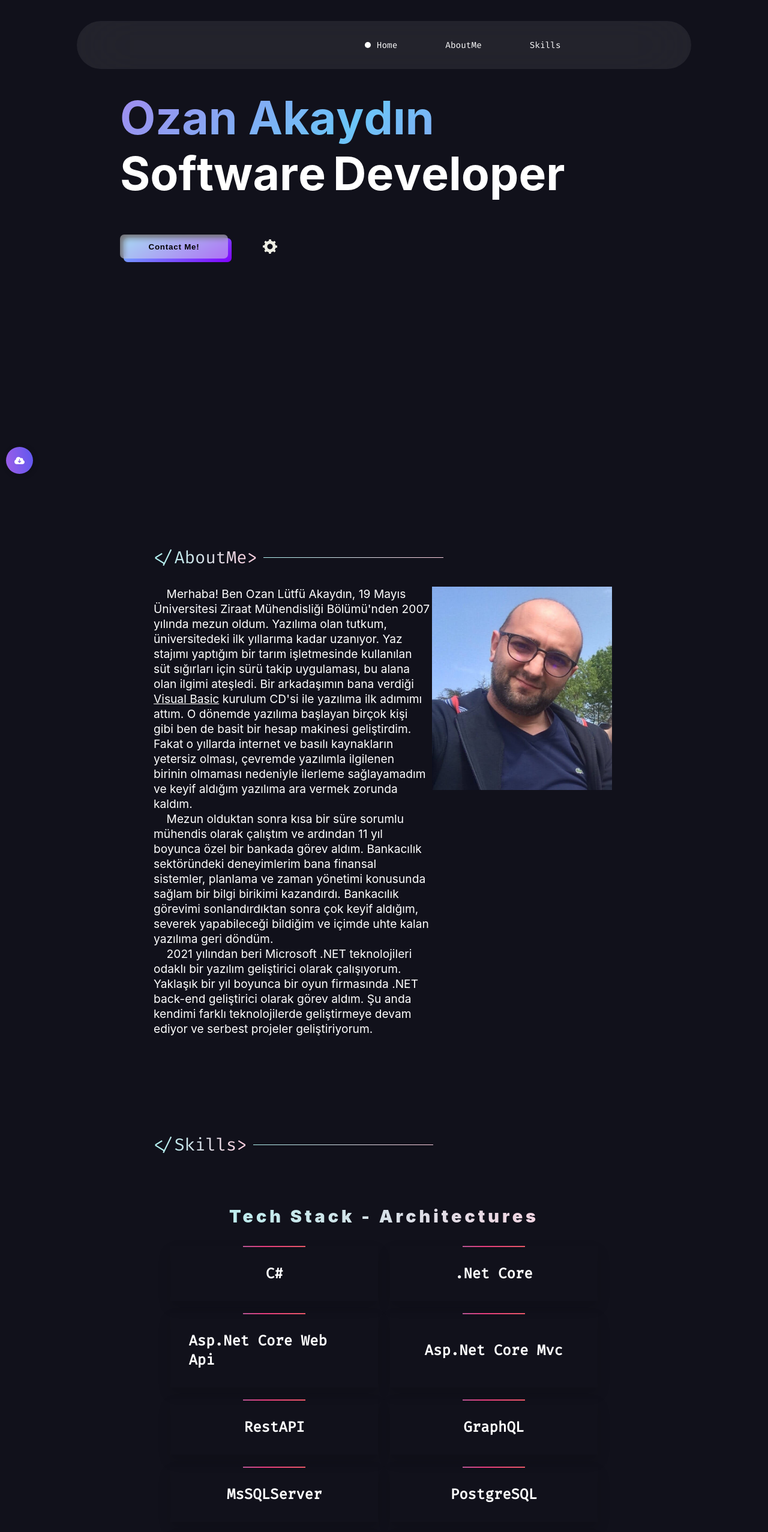
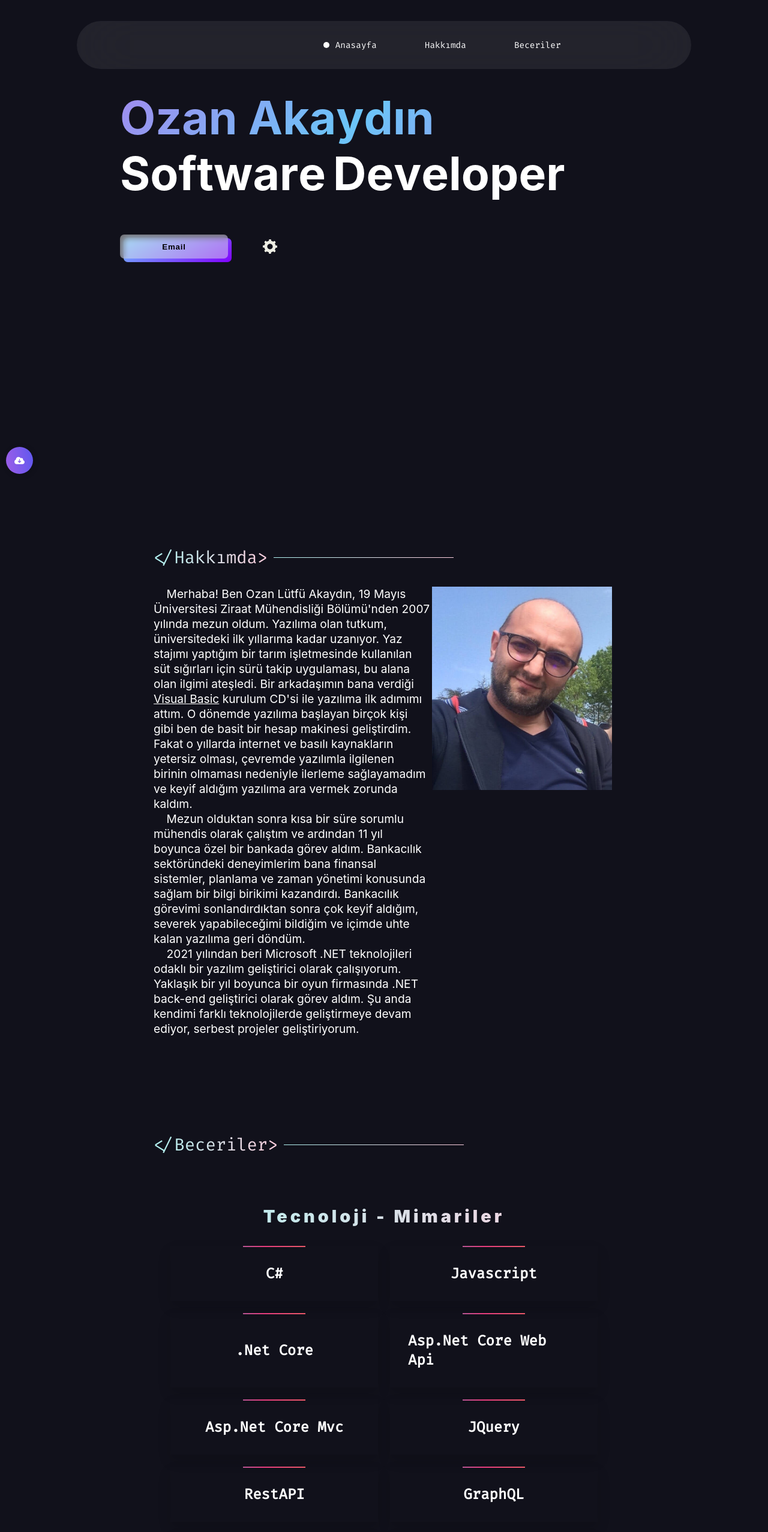
Before and after one commit to oznakdn/oznakdn.github.io, a plain HTML site: page index.html in a window 1280 px wide. Shown: the top 2554 px of the page at 60% size. Drawn offline with nearby package versions, Linux system fonts and the light colour scheme; a web font is replaced by a local one.

Commit message:
updated the page

```diff
--- a/index.html
+++ b/index.html
@@ -51,7 +51,7 @@
                 data-aos="fade-down"
                 data-aos-delay="100"
               >
-                Home
+                Anasayfa
               </li></a
             >
             <a href="#about" aria-label="about menu button">
@@ -61,7 +61,7 @@
                 data-aos="fade-down"
                 data-aos-delay="300"
               >
-                AboutMe
+                Hakkımda
               </li></a
             >
             <a href="#skills" aria-label="skills menu button">
@@ -71,7 +71,7 @@
                 data-aos="fade-down"
                 data-aos-delay="500"
               >
-                Skills
+                Beceriler
               </li></a
             >
           </ul>
@@ -107,7 +107,7 @@
               class="mobile-navbar-tabs-li home activeThismobiletab"
               onclick="hidemenubyli()"
             >
-              Home
+              Anasayfa
             </li></a
           >
           <a href="#about" tabindex="0" aria-label="about menu button">
@@ -116,7 +116,7 @@
               class="mobile-navbar-tabs-li about"
               onclick="hidemenubyli()"
             >
-              AboutMe
+              Hakkımda
             </li></a
           >
           <a href="#skills" tabindex="0" aria-label="skills menu button">
@@ -125,7 +125,7 @@
               class="mobile-navbar-tabs-li skills"
               onclick="hidemenubyli()"
             >
-              Skills
+              Beceriler
             </li></a
           >
         </ul>
@@ -175,7 +175,7 @@
           <div class="contact-btn-div" data-aos="fade-up" data-aos-delay="800">
             <a href="mailto:infovinodjangid@gmail.com" tabindex="-1">
               <button class="letsTalkBtn">
-                <p class="letsTalkBtn-text">Contact Me!</p>
+                <p class="letsTalkBtn-text">Email</p>
                 <span class="letsTalkBtn-BG"></span></button
             ></a>
             <div class="setting-container" id="setting-container">
@@ -212,19 +212,7 @@
               <div
                 class="soundtogglebuttoncontainer"
                 id="soundtogglebuttoncontainer"
-              >
-                <input
-                  type="checkbox"
-                  id="switchforsound"
-                  onclick="playpause()"
-                />
-                <label
-                  for="switchforsound"
-                  id="labelforsound"
-                  tabindex="0"
-                  aria-label="switch sound"
-                ></label>
-              </div>
+              ></div>
             </div>
             <!-- setting div ends -->
           </div>
@@ -240,7 +228,7 @@
             </svg>
           </div>
 
-          <div class="text">Resume</div>
+          <div class="text">Özgeçmiş</div>
         </button>
       </section>
       <!-- landing page ends here -->
@@ -252,7 +240,7 @@
               tabindex="0"
               aria-label="About me heading"
             >
-              &#60;/AboutMe&#62;
+              &#60;/Hakkımda&#62;
             </article>
             <p class="aboutHeadingP"></p>
           </div>
@@ -279,7 +267,7 @@
                 bankada görev aldım. Bankacılık sektöründeki deneyimlerim bana
                 finansal sistemler, planlama ve zaman yönetimi konusunda sağlam
                 bir bilgi birikimi kazandırdı. Bankacılık görevimi
-                sonlandırdıktan sonra çok keyif aldığım, severek yapabileceği
+                sonlandırdıktan sonra çok keyif aldığım, severek yapabileceğimi
                 bildiğim ve içimde uhte kalan yazılıma geri döndüm.
               </p>
               <p tabindex="2">
@@ -287,7 +275,7 @@
                 odaklı bir yazılım geliştirici olarak çalışıyorum. Yaklaşık bir
                 yıl boyunca bir oyun firmasında .NET back-end geliştirici olarak
                 görev aldım. Şu anda kendimi farklı teknolojilerde geliştirmeye
-                devam ediyor ve serbest projeler geliştiriyorum.
+                devam ediyor, serbest projeler geliştiriyorum.
               </p>
               <br />
             </div>
@@ -313,7 +301,7 @@
               tabindex="0"
               aria-label="skills heading"
             >
-              &#60;/Skills&#62;
+              &#60;/Beceriler&#62;
             </article>
             <p class="skillsHeadingP"></p>
           </div>
@@ -325,11 +313,14 @@
               tabindex="0"
               aria-label="As a backend a developer these are the skills i have"
             >
-              Tech Stack - Architectures
+              Tecnoloji - Mimariler
             </div>
             <div class="languages-section">
               <div class="language-name" data-aos="fade-up" id="html">
                 <article tabindex="0" aria-label="HTML">C#</article>
+              </div>
+              <div class="language-name" data-aos="fade-up" id="html">
+                <article tabindex="0" aria-label="HTML">Javascript</article>
               </div>
               <div class="language-name" data-aos="fade-up" id="html">
                 <article tabindex="0" aria-label="HTML">.Net Core</article>
@@ -343,6 +334,9 @@
                 <article tabindex="0" aria-label="HTML">
                   Asp.Net Core Mvc
                 </article>
+              </div>
+              <div class="language-name" data-aos="fade-up" id="html">
+                <article tabindex="0" aria-label="HTML">JQuery</article>
               </div>
               <div class="language-name" data-aos="fade-up" id="html">
                 <article tabindex="0" aria-label="HTML">RestAPI</article>
@@ -464,7 +458,7 @@
 
   <script>
     function openURL() {
-      var url = "src/pdf/Vinod Jangid Resume.pdf";
+      var url = "src/jpg/cv.jpg";
 
       window.open(url, "_blank");
     }
```
Also changed, not shown: style.css (+1 -13 lines), src/jpg/cv.jpg (added).
